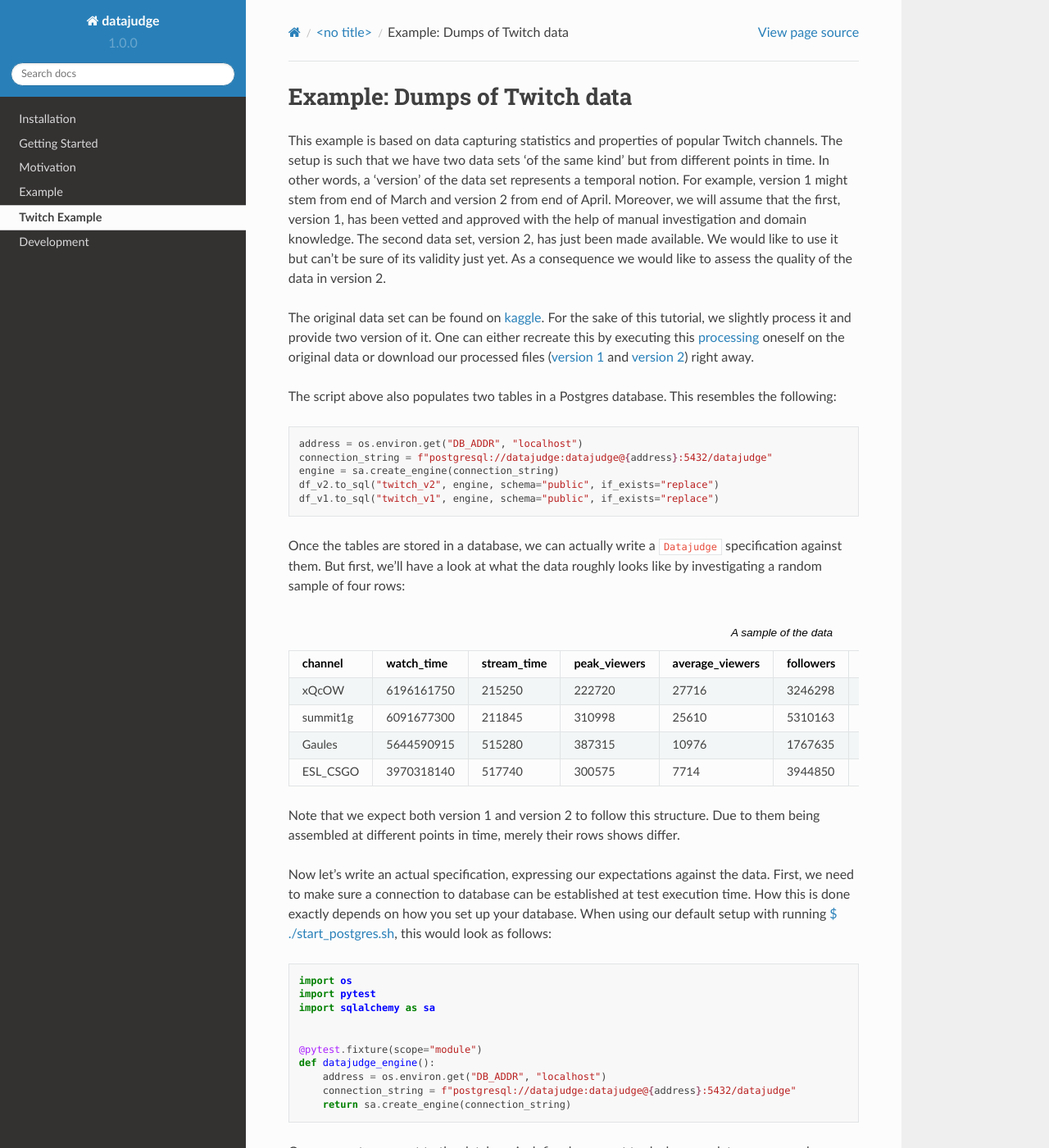
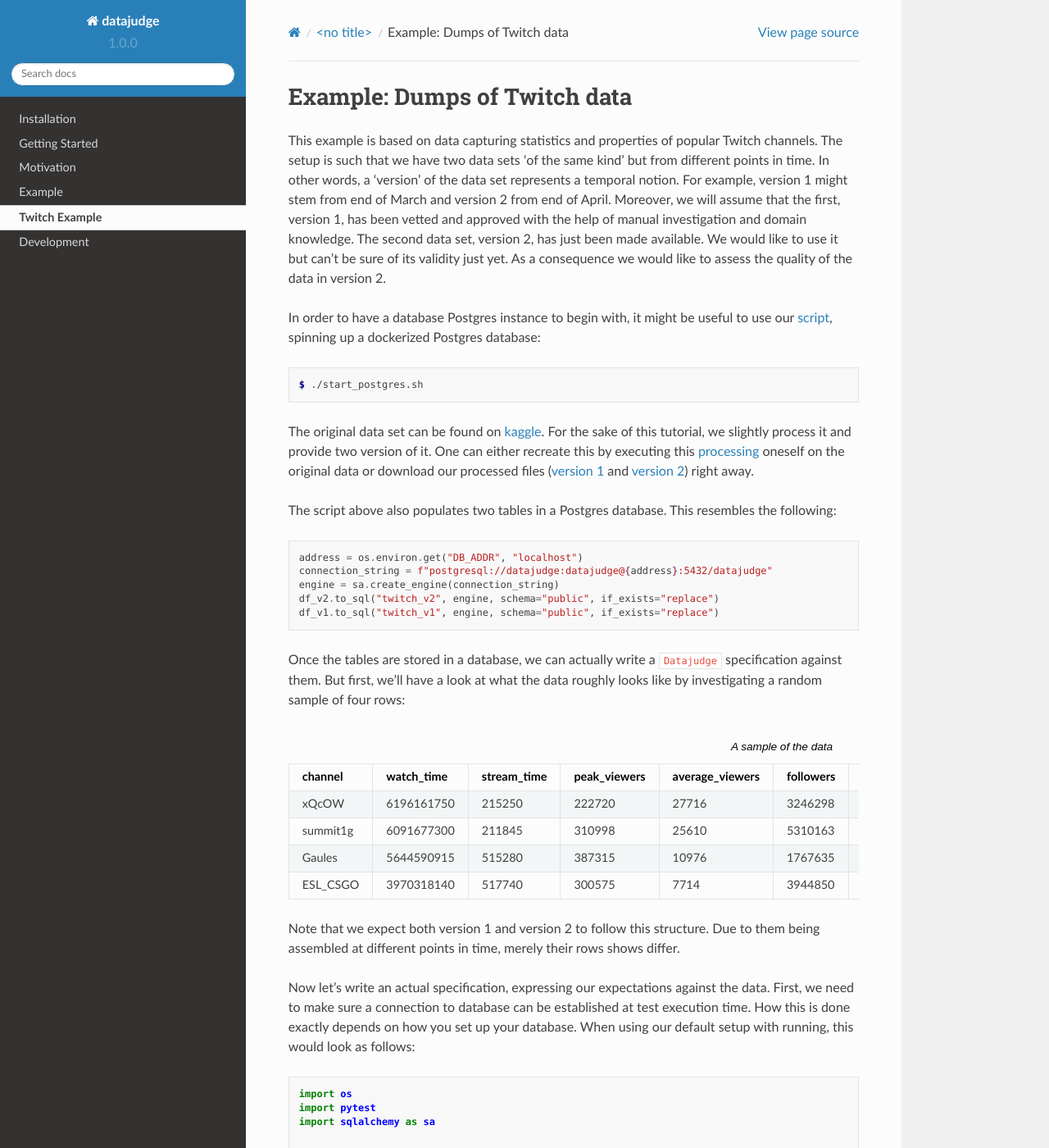
Before and after one commit to Quantco/datajudge, a Sphinx documentation site: the page built from docs/source/examples/example_twitch.rst, in a window 1280 px wide and 1400 px high. Shown: the whole window at 82% size. Built offline with Sphinx 7.4.7 and the Read the Docs theme 2.0.0, drawn with Linux system fonts in a browser that asks for light colours; pages that are not in the unit, such as notebooks, are missing from menus; some of the changed text lies outside the part shown.

Commit message:
Rephrase slightly based on PR review.

```diff
--- a/docs/source/examples/example_twitch.rst
+++ b/docs/source/examples/example_twitch.rst
@@ -9,6 +9,15 @@
 help of manual investigation and domain knowledge. The second data set, version 2, has just been
 made available. We would like to use it but can't be sure of its validity just yet. As a consequence
 we would like to assess the quality of the data in version 2.
+
+In order to have a database Postgres instance to begin with, it might be useful to use our
+`script <https://github.com/Quantco/datajudge/blob/main/start_postgres.sh>`_, spinning up
+a dockerized Postgres database:
+
+.. code-block:: console
+
+  $ ./start_postgres.sh
+
 
 The original data set can be found on `kaggle <https://www.kaggle.com/datasets/aayushmishra1512/twitchdata>`_.
 For the sake of this tutorial, we slightly process it and provide two version of it.
@@ -306,8 +314,10 @@
    FAILED twitch_specification.py::test_func[NumericMean::public.twitch_v2 | public.twitch_v2] - Ass...
    =================================== 4 failed, 4 passed in 1.80s ====================================
 
-So we see that we might not want to trust version 2 of the data as is. What exactly do we
-learn from the error messages?
+Hence we see that we might not want to blindly trust version 2 of the data as is. Rather, we might need
+to investigate what is wrong with the data, what this has been caused by and how to fix it.
+
+Concretely, what exactly do we learn from the error messages?
 
 * The column ``language`` now has a row with value ``'Sw3d1zh'``. This break two of our
   constraints. The ``VarCharRegex`` constraint compared the columns' values to a regular
```
Also changed, not shown: other parts of docs/source/examples/example_twitch.rst (+1 -2 lines).
